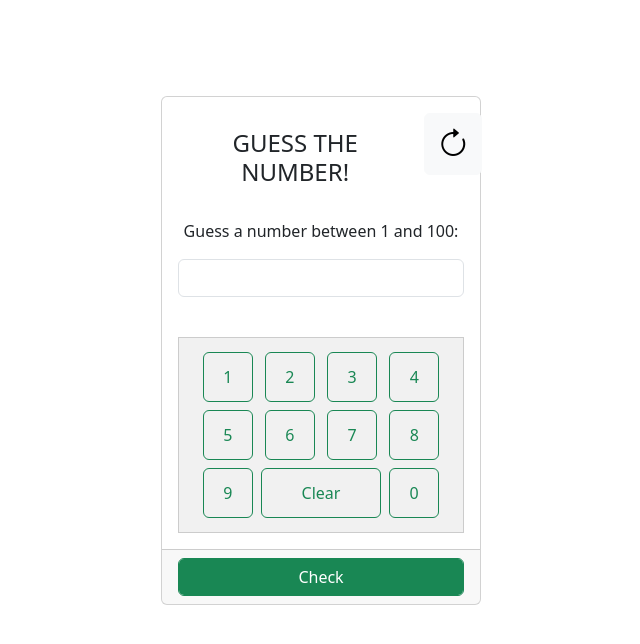
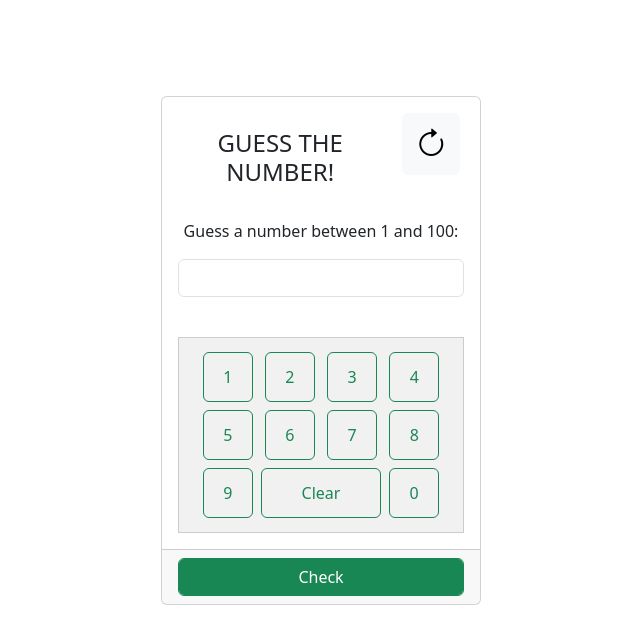
Before and after one commit to Roukkan/JS-Activity, a plain HTML site: page index.html in a window 1280 px wide. Shown: the whole page, without its empty margins (319-959 px from the left). Drawn offline with nearby package versions, Linux system fonts and the light colour scheme.

Commit message:
modified:   index.html

```diff
--- a/index.html
+++ b/index.html
@@ -39,10 +39,10 @@
           <div class="card" style="width: 20rem;">
             <div class="card-body">
               <div class="row">
-                <div class="col  mt-2 pt-2">
+                <div class="col mt-2 pt-2">
                   <h4 class="card-title">GUESS THE NUMBER!</h4>
                 </div>
-                <div class="col-2 ms-0 ps-0">
+                <div class="col-lg-3 col-2 ms-0 ps-0 pe-1 me-1">
                   <button onclick="location.reload()" class="bi bi-arrow-clockwise btn btn-light fs-2"></button>
                 </div>
               </div>
```
